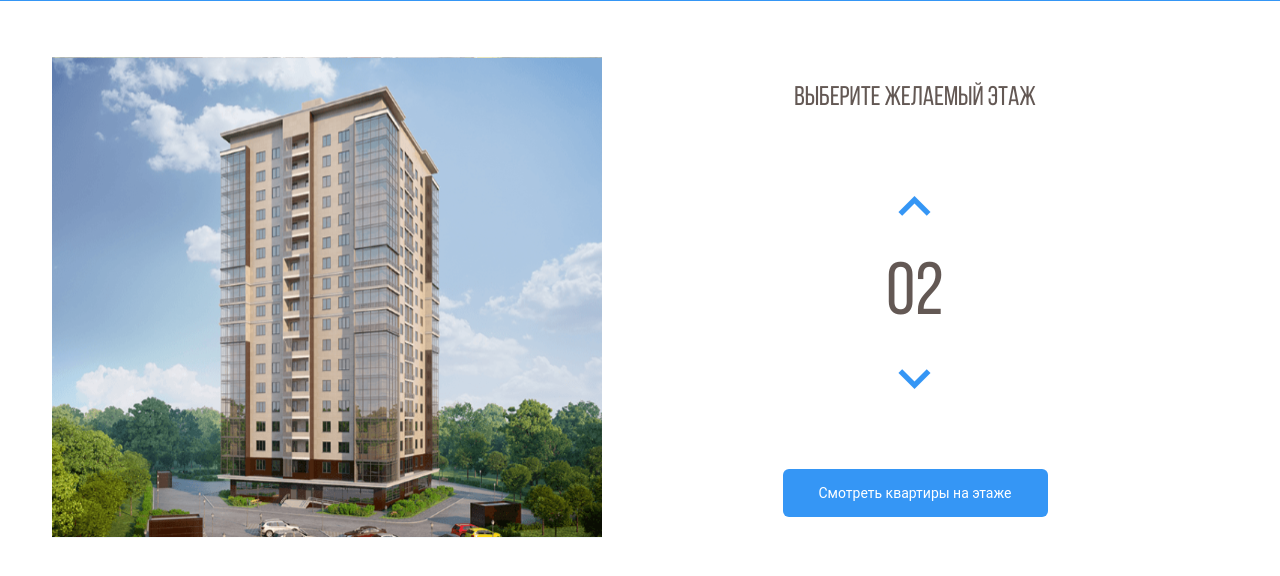
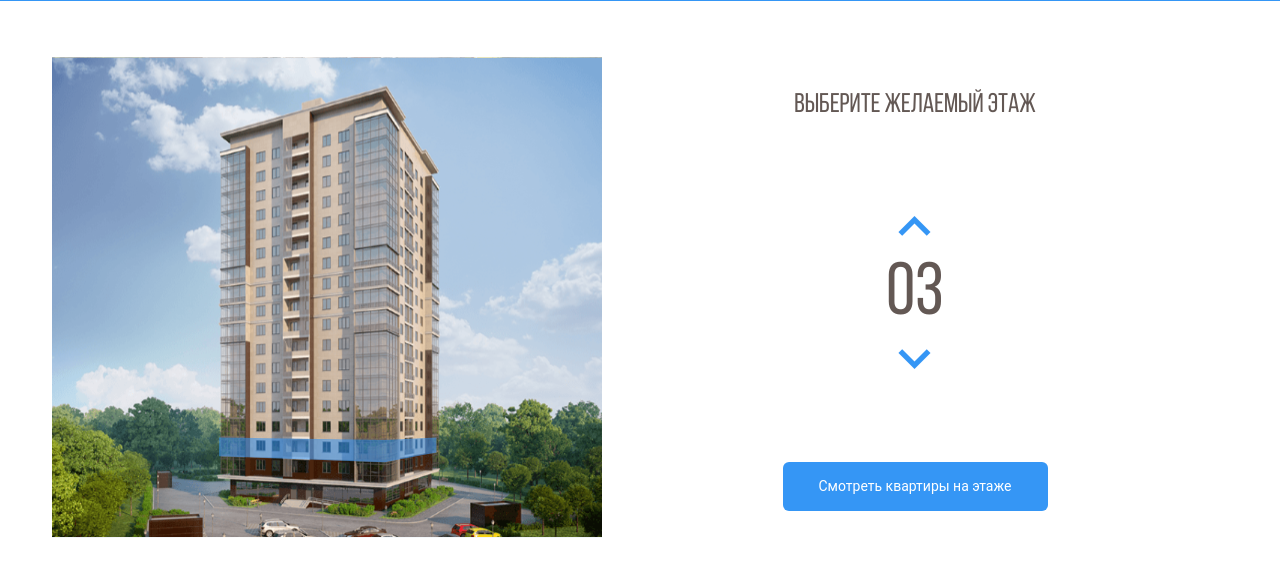
Before and after one commit to deavator/melody, a plain HTML site: page index.html in a window 1280 px wide. Both pictures are taken after a click on the button 914 px from the left and 266 px from the top of the page. Shown: the part 58-634 px from the top of the page. Drawn offline with nearby package versions, Linux system fonts and the light colour scheme.

Commit message:
Добавлен функционал с применением javascript

```diff
--- a/css/style.css
+++ b/css/style.css
@@ -74,6 +74,7 @@ h1, h2, h3, h4, h5 {
   display: block;
   padding: 9px 40px;
   font-size: 16px;
+  transition: background-color .2s linear;
 }
 
 .navbar-item:hover {
@@ -125,6 +126,10 @@ h1, h2, h3, h4, h5 {
   cursor: pointer;
 }
 
+path.current-floor {
+  opacity: .75;
+}
+
 .main-info {
   flex-grow: 1;
   display: flex;
@@ -169,7 +174,7 @@ h1, h2, h3, h4, h5 {
 .counter {
   font-size: 74px;
   color: #635854;
-  margin: 30px;
+  margin: 10px;
 }
 
 .btn {
--- a/index.html
+++ b/index.html
@@ -63,23 +63,23 @@
                                 </pattern>
                                 <image id="image0" width="740" height="640" xlink:href="img/home.png" />
                             </defs>
-                            <path d="M222 533L442.8 541L512 527.3V549L443.5 568.7L222 557.7V533Z" fill="#3595F6" fill-opacity="0.75" />
-                            <path d="M223 532V507L443.3 510.3L513 507V527L443.7 540L223 532Z" fill="#3595F6" fill-opacity="0.75" />
-                            <path d="M223 506V481H444H513V504L445 511L223 506Z" fill="#3595F6" fill-opacity="0.75" />
-                            <path d="M223 482V457L444.3 453.3L512 460V482H444" fill="#3595F6" fill-opacity="0.75" />
-                            <path d="M223 456V430L444.5 426.7L513 437.7V459L444 452.3L223 456Z" fill="#3595F6" fill-opacity="0.75" />
-                            <path d="M222 429V405.3L443 393L514 416V437.3L443 425L222 429Z" fill="#3595F6" fill-opacity="0.75" />
-                            <path d="M222 407V382L444.2 365.7L514 394.3V415L443.7 393.3L222 407Z" fill="#3595F6" fill-opacity="0.75" />
-                            <path d="M222 382V357L444.5 336.7L514 373.3V394L442 365.3L222 382Z" fill="#3595F6" fill-opacity="0.75" />
-                            <path d="M222 356V332L445 307.3L514 351.3V373L444.7 335L222 356Z" fill="#3595F6" fill-opacity="0.75" />
-                            <path d="M222 331V307L444.5 278.3L514 329.3V350L443.7 307.7L222 331Z" fill="#3595F6" fill-opacity="0.75" />
-                            <path d="M221 307V283L443.3 250L514 309.3V329L444 278.3L221 307Z" fill="#3595F6" fill-opacity="0.75" />
-                            <path d="M222 282V258L443.2 223L513 287V308L444.3 249.7L222 282Z" fill="#3595F6" fill-opacity="0.75" />
-                            <path d="M222 258V233L444.3 195L513 265.3V286L444 222L222 258Z" fill="#3595F6" fill-opacity="0.75" />
-                            <path d="M222 232V207L442.8 163.3L513 242.3V265L444 191.7L222 232Z" fill="#3595F6" fill-opacity="0.75" />
-                            <path d="M223 208V183L443 135L513 220V243L442.3 163.7L223 208Z" fill="#3595F6" fill-opacity="0.75" />
-                            <path d="M222 183V158L441.8 106L513 198.3V221L443.3 134.7L222 183Z" fill="#3595F6" fill-opacity="0.75" />
-                            <path d="M222 158V132L444 75.3L513 177V198L443.7 106.3L222 158Z" fill="#3595F6" fill-opacity="0.75" />
+                            <path data-floor="02" d="M222 533L442.8 541L512 527.3V549L443.5 568.7L222 557.7V533Z" fill="#3595F6" fill-opacity="0.75" />
+                            <path data-floor="03" d="M223 532V507L443.3 510.3L513 507V527L443.7 540L223 532Z" fill="#3595F6" fill-opacity="0.75" />
+                            <path data-floor="04" d="M223 506V481H444H513V504L445 511L223 506Z" fill="#3595F6" fill-opacity="0.75" />
+                            <path data-floor="05" d="M223 482V457L444.3 453.3L512 460V482H444" fill="#3595F6" fill-opacity="0.75" />
+                            <path data-floor="06" d="M223 456V430L444.5 426.7L513 437.7V459L444 452.3L223 456Z" fill="#3595F6" fill-opacity="0.75" />
+                            <path data-floor="07" d="M222 429V405.3L443 393L514 416V437.3L443 425L222 429Z" fill="#3595F6" fill-opacity="0.75" />
+                            <path data-floor="08" d="M222 407V382L444.2 365.7L514 394.3V415L443.7 393.3L222 407Z" fill="#3595F6" fill-opacity="0.75" />
+                            <path data-floor="09" d="M222 382V357L444.5 336.7L514 373.3V394L442 365.3L222 382Z" fill="#3595F6" fill-opacity="0.75" />
+                            <path data-floor="10" d="M222 356V332L445 307.3L514 351.3V373L444.7 335L222 356Z" fill="#3595F6" fill-opacity="0.75" />
+                            <path data-floor="11" d="M222 331V307L444.5 278.3L514 329.3V350L443.7 307.7L222 331Z" fill="#3595F6" fill-opacity="0.75" />
+                            <path data-floor="12" d="M221 307V283L443.3 250L514 309.3V329L444 278.3L221 307Z" fill="#3595F6" fill-opacity="0.75" />
+                            <path data-floor="13" d="M222 282V258L443.2 223L513 287V308L444.3 249.7L222 282Z" fill="#3595F6" fill-opacity="0.75" />
+                            <path data-floor="14" d="M222 258V233L444.3 195L513 265.3V286L444 222L222 258Z" fill="#3595F6" fill-opacity="0.75" />
+                            <path data-floor="15" d="M222 232V207L442.8 163.3L513 242.3V265L444 191.7L222 232Z" fill="#3595F6" fill-opacity="0.75" />
+                            <path data-floor="16" d="M223 208V183L443 135L513 220V243L442.3 163.7L223 208Z" fill="#3595F6" fill-opacity="0.75" />
+                            <path data-floor="17" d="M222 183V158L441.8 106L513 198.3V221L443.3 134.7L222 183Z" fill="#3595F6" fill-opacity="0.75" />
+                            <path data-floor="18" d="M222 158V132L444 75.3L513 177V198L443.7 106.3L222 158Z" fill="#3595F6" fill-opacity="0.75" />
                         </svg>
 
                     </div>
@@ -118,5 +118,12 @@
         </main>
     </div>
     <!-- /.page -->
+
+    <!-- jquery cds -->
+    <script src="https://code.jquery.com/jquery-3.6.0.min.js"
+        integrity="sha256-/xUj+3OJU5yExlq6GSYGSHk7tPXikynS7ogEvDej/m4="
+        crossorigin="anonymous">
+    </script>
+    <script src="js/main.js"></script>
 </body>
 </html>
--- /dev/null
+++ b/js/main.js
@@ -0,0 +1,94 @@
+// Функция проверки готовности работы скрипта на сайте
+$(document).ready(function () {
+  console.log("ready")
+});
+
+// Функция проверки клика на этаж
+// $(document).ready(function () {
+//   $(".home-img path").on("click", function () {
+//     console.log("click")
+//   });
+// });
+
+// Функция отображает номер этажа в консоле (переменная "data-floor")
+// $(document).ready(function () {
+//   $(".home-img path").on("click", function () {
+//     console.log($(this).attr('data-floor'))
+//   });
+// });
+
+// Сохраняем номер этажа ПРИ КЛИКЕ в переменную "currentFloor"
+// и отображаем значение на странице в тексте (класс .counter)
+// $(document).ready(function () {
+//   var currentFloor = 2 // объявляем переменную и присваиваем значение
+//   $(".home-img path").on("click", function () {
+//     currentFloor = $(this).attr('data-floor');
+//   $(".counter").text(currentFloor);
+//   });
+// });
+
+// Сохраняем номер этажа ПРИ НАВЕДЕНИИ в переменную "currentFloor"
+// и отображаем значение на странице в тексте (класс .counter)
+// $(document).ready(function () {
+//   $(".home-img path").on("mouseover", function () {
+//     currentFloor = $(this).attr('data-floor');
+//   $(".counter").text(currentFloor);
+//   });
+// });
+
+// Jтображаем значение на странице в тексте (класс .counter)
+// при нажатии на кнопки формы .counter-btn-up/.counter-btn-down
+// $(document).ready(function () {
+//   $(".home-img path").on("mouseover", function () {
+//     floorPath.removeClass("current-floor");
+//     currentFloor = $(this).attr('data-floor');
+//   $(".counter").text(currentFloor);
+//   });
+// });
+
+// Выводим значение этажа в консоль при КЛИКЕ
+// $(document).ready(function () {
+//   var counterUp = $(".counter-up")
+//   counterUp.on("click", function () {
+//     console.log("clicked up btn");
+//   });
+// });
+
+// Увеличиваем значение этажа в консоль при КЛИКЕ на стрелку вверх на 1
+// Начальное значение этажа 2
+$(document).ready(function () {
+  var counterUp = $(".counter-up")
+  var counterDown = $(".counter-down")
+  var currentFloor = 2
+  var floorPath = $(".home-img path")
+
+    counterUp.on("click", function () {
+      if (currentFloor < 18) {
+        currentFloor++;
+        usCurrentFloor = currentFloor.toLocaleString('en-US',
+        {minimumIntegerDigits: 2, useGrouping: false});
+        $(".counter").text(usCurrentFloor);
+        floorPath.removeClass("current-floor");
+        $(`[data-floor=${usCurrentFloor}]`).toggleClass("current-floor");
+      }
+    });
+
+    counterDown.on("click", function () {
+      if (currentFloor > 2) {
+        currentFloor--;
+        usCurrentFloor = currentFloor.toLocaleString('en-US',
+        {minimumIntegerDigits: 2, useGrouping: false})
+        $(".counter").text(usCurrentFloor);
+        floorPath.removeClass("current-floor");
+        $(`[data-floor=${usCurrentFloor}]`).toggleClass("current-floor");
+      };
+
+    $(floorPath).on("mouseover", function () {
+      floorPath.removeClass("current-floor");
+      currentFloor = $(this).attr('data-floor');
+      $(".counter").text(currentFloor);
+    });
+
+  });
+
+});
```
